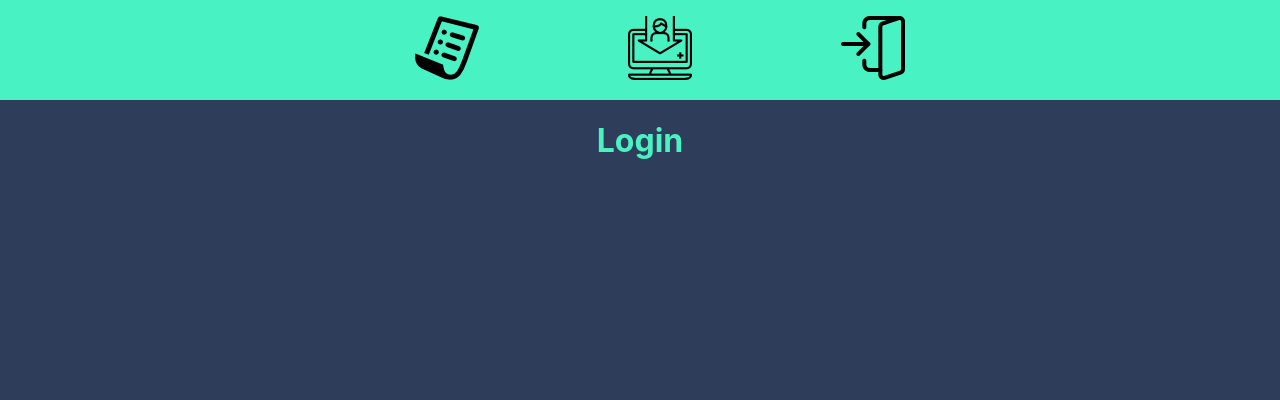
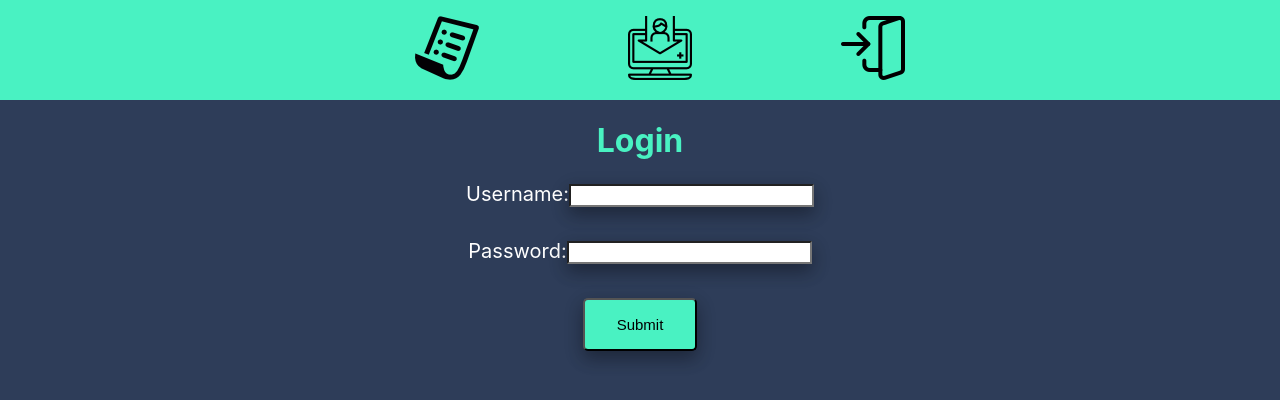
Before and after one commit to AndreErnesto/Projeto-Final-PW2, a React (Create React App) app in the folder teste/: page /Login in a window 1280 px wide. Shown: the top 400 px of the page. Built offline with nearby package versions, Linux system fonts and the light colour scheme.

Commit message:
Adição de css às páginas e criação das páginas login e registo

```diff
--- a/teste/src/App.css
+++ b/teste/src/App.css
@@ -6,7 +6,7 @@
 .title{
   text-align: center;
   font-style: oblique;
-  color:rgb(255, 255, 255);
+  color:#49F2C2;
 }
 
 /* Estilo do nav */
@@ -45,10 +45,15 @@ nav{
 }
 
 .search-button{
-  background: #b12a5b;
-  border:none;
-  padding: 10px 20px;
- color: azure;
+  background-color: #49F2C2;
+    border-radius: 5px;
+    box-shadow: 0 8px 16px 0 rgba(0,0,0,0.2), 0 6px 20px 0 rgba(0,0,0,0.19);
+    color: rgb(0, 0, 0);
+    padding: 16px 32px;
+    margin: 2px 2px;
+    cursor: pointer;
+    font-size:15px;
+
 }
 
 .recipes{
--- a/teste/src/RecipesPage.js
+++ b/teste/src/RecipesPage.js
@@ -38,7 +38,7 @@ const Recipes = () =>{
 
     <div className="Recipes">
 
-      <h1 className="title">Search</h1>
+      <h1 className="title">Search for the food</h1>
       <form className="search-form" onSubmit={getSearch}>
         <input className="search-bar" type="text" value={search} onChange={updateSearch}></input>
         <button className="search-button" type="submit"> Search </button>
--- a/teste/src/Registration.js
+++ b/teste/src/Registration.js
@@ -1,4 +1,5 @@
 import React from 'react';
+import "./form.css";
 /* import "./App.css"; */
 
 function Registration(){
@@ -8,6 +9,20 @@ function Registration(){
 
             <h1>Registration</h1>
 
+            <form>
+                <label>
+                    Username:
+                <input type="text" name="name" />
+                </label>
+                <p></p>
+                <label>
+                    Password:
+                <input type="text" name="password" />
+                </label>
+                <p></p>
+                <input type="submit" value="Submit" />
+            </form>
+
         </div>
 
 
--- /dev/null
+++ b/teste/src/form.css
@@ -0,0 +1,36 @@
+form{
+    display: flex;
+    flex-direction:column;
+    justify-content: space-around;
+    flex-wrap: wrap;
+    align-items: center;
+}
+
+label{
+    color: white;
+    font-size:20px;
+}
+
+/* label#text{
+    margin-right:5%;
+} */
+
+input[type=button], input[type=submit]{
+    background-color: #49F2C2;
+    border-radius: 5px;
+    box-shadow: 0 8px 16px 0 rgba(0,0,0,0.2), 0 6px 20px 0 rgba(0,0,0,0.19);
+    color: rgb(0, 0, 0);
+    padding: 16px 32px;
+    margin: 2px 2px;
+    cursor: pointer;
+    font-size:15px;
+  }
+
+  input[type=text] {
+    box-shadow: 0 8px 16px 0 rgba(0,0,0,0.2), 0 6px 20px 0 rgba(0,0,0,0.19);
+    background-color: white;
+    background-position: 10px 10px;
+    background-repeat: no-repeat;
+    padding-left: 40px;
+    font-size:15px;
+  }
--- a/teste/src/login.js
+++ b/teste/src/login.js
@@ -1,4 +1,5 @@
 import React from 'react';
+import "./form.css";
 /* import "./App.css"; */
 
 function Login(){
@@ -8,6 +9,20 @@ function Login(){
 
             <h1>Login</h1>
 
+            <form>
+                <label>
+                    Username:
+                <input type="text" name="name" />
+                </label>
+                <p></p>
+                <label>
+                    Password:
+                <input type="text" name="password" />
+                </label>
+                <p></p>
+                <input type="submit" value="Submit" />
+            </form>
+
         </div>
 
 
--- a/teste/src/recipe.module.css
+++ b/teste/src/recipe.module.css
@@ -7,7 +7,8 @@
     flex-direction:column;
     justify-content: space-around;
     flex-wrap: wrap;
-    background: White;
+    background: #ffffff;
     align-items: center;
-    min-width: 50%;
+    min-width: 40%;
+    max-width: 40%;
 }
```
